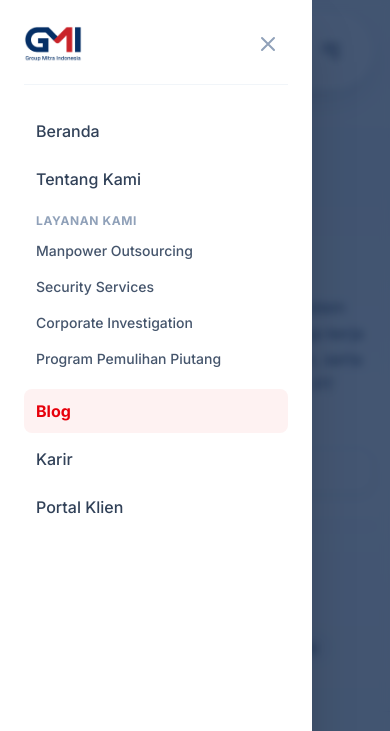
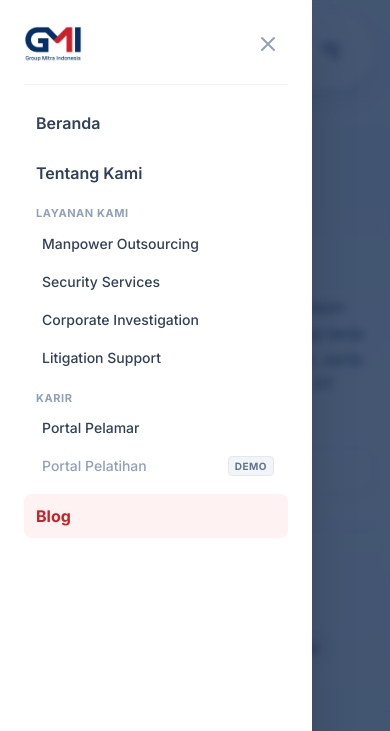
Before and after one commit to itariefda-tech/gmiweb, a website built with Vite: page blog.html in a window 390 px wide. Both pictures are taken after a click on the button "Buka Menu". Shown: the top 731 px of the page. Built offline with nearby package versions, Linux system fonts and the light colour scheme.

Commit message:
fix(nav): add Karir dropdown navigation to blog.html for site consistency

```diff
--- a/blog.html
+++ b/blog.html
@@ -63,11 +63,35 @@
                 </a>
                 <div class="h-px bg-gradient-to-r from-transparent via-slate-200 to-transparent my-0.5"></div>
                 <a href="audit-pemulihan-piutang.html" class="block px-4 py-2.5 rounded-xl text-sm font-semibold text-slate-700 hover:text-[#c52227] hover:bg-slate-50 transition-colors">
-                  Program Pemulihan Piutang
+                  Litigation Support
                 </a>
               </div>
             </div>
           </div>
+
+          <!-- Dropdown Karir -->
+          <div class="relative group py-1">
+            <button type="button" class="nav-link-cool text-slate-700 font-semibold flex items-center gap-1.5 focus:outline-none cursor-pointer" aria-expanded="false" aria-haspopup="true">
+              <span>Karir</span>
+              <svg class="w-3.5 h-3.5 text-slate-400 transition-transform duration-200 group-hover:rotate-180 group-focus-within:rotate-180" fill="none" stroke="currentColor" viewBox="0 0 24 24">
+                <path stroke-linecap="round" stroke-linejoin="round" stroke-width="2.5" d="M19 9l-7 7-7-7" />
+              </svg>
+            </button>
+
+            <!-- Dropdown Card -->
+            <div class="absolute top-full left-1/2 -translate-x-1/2 pt-2 opacity-0 translate-y-2 pointer-events-none group-hover:opacity-100 group-hover:translate-y-0 group-hover:pointer-events-auto group-focus-within:opacity-100 group-focus-within:translate-y-0 group-focus-within:pointer-events-auto transition-all duration-200 z-50">
+              <div class="w-56 bg-white rounded-2xl shadow-xl shadow-slate-900/10 border border-slate-100 p-2 overflow-hidden ring-1 ring-slate-900/5">
+                <a href="karir.html" class="block px-4 py-2.5 rounded-xl text-sm font-semibold text-slate-700 hover:text-[#c52227] hover:bg-slate-50 transition-colors">
+                  Portal Pelamar
+                </a>
+                <a href="#" class="block px-4 py-2.5 rounded-xl text-sm font-semibold text-slate-400 hover:text-slate-600 hover:bg-slate-50 transition-colors flex items-center justify-between" title="Portal Pelatihan (Segera Hadir)">
+                  <span>Portal Pelatihan</span>
+                  <span class="text-[10px] uppercase font-bold tracking-wider px-1.5 py-0.5 rounded bg-slate-100 text-slate-500 border border-slate-200">Demo</span>
+                </a>
+              </div>
+            </div>
+          </div>
+
           <a href="blog.html" class="nav-link-cool text-[#061e43] font-bold" aria-current="page">Blog</a>
         </div>
 
@@ -104,21 +128,44 @@
           </button>
         </div>
 
-        <nav class="flex flex-col gap-1 py-6 text-base font-medium text-slate-800" aria-label="Menu Navigasi Mobile">
+        <nav class="flex flex-col gap-1.5 py-4 text-base font-semibold text-slate-800" aria-label="Navigasi Mobile">
           <a href="index.html" class="drawer-nav-link px-3 py-2.5 rounded-lg hover:bg-slate-50 hover:text-red-600 text-slate-700">Beranda</a>
           <a href="tentang-kami.html" class="drawer-nav-link px-3 py-2.5 rounded-lg hover:bg-slate-50 hover:text-red-600 text-slate-700">Tentang Kami</a>
 
-          <div class="py-2">
-            <div class="px-3 text-xs font-bold uppercase tracking-wider text-slate-400 mb-1">Layanan Kami</div>
-            <a href="layanan-kami.html" class="drawer-nav-link block px-3 py-2 rounded-lg text-sm hover:bg-slate-50 text-slate-600">Manpower Outsourcing</a>
-            <a href="layanan-keamanan.html" class="drawer-nav-link block px-3 py-2 rounded-lg text-sm hover:bg-slate-50 text-slate-600">Security Services</a>
-            <a href="investigasi.html" class="drawer-nav-link block px-3 py-2 rounded-lg text-sm hover:bg-slate-50 text-slate-600">Corporate Investigation</a>
-            <a href="audit-pemulihan-piutang.html" class="drawer-nav-link block px-3 py-2 rounded-lg text-sm hover:bg-slate-50 text-slate-600">Program Pemulihan Piutang</a>
+          <!-- Layanan Kami Mobile Group -->
+          <div class="py-1 px-1">
+            <span class="px-2 text-[11px] font-bold uppercase tracking-wider text-slate-400 block mb-1">Layanan Kami</span>
+            <div class="space-y-0.5 pl-1">
+              <a href="layanan-kami.html" class="drawer-nav-link block px-2.5 py-2 rounded-lg hover:bg-slate-50 hover:text-red-600 text-slate-700 text-sm font-medium">
+                Manpower Outsourcing
+              </a>
+              <a href="layanan-keamanan.html" class="drawer-nav-link block px-2.5 py-2 rounded-lg hover:bg-slate-50 hover:text-red-600 text-slate-700 text-sm font-medium">
+                Security Services
+              </a>
+              <a href="investigasi.html" class="drawer-nav-link block px-2.5 py-2 rounded-lg hover:bg-slate-50 hover:text-red-600 text-slate-700 text-sm font-medium">
+                Corporate Investigation
+              </a>
+              <a href="audit-pemulihan-piutang.html" class="drawer-nav-link block px-2.5 py-2 rounded-lg hover:bg-slate-50 hover:text-red-600 text-slate-700 text-sm font-medium">
+                Litigation Support
+              </a>
+            </div>
           </div>
 
-          <a href="blog.html" class="drawer-nav-link px-3 py-2.5 rounded-lg bg-red-50 text-red-600 font-bold">Blog</a>
-          <a href="karir.html" class="drawer-nav-link px-3 py-2.5 rounded-lg hover:bg-slate-50 hover:text-red-600 text-slate-700">Karir</a>
-          <a href="portal-klien.html" class="drawer-nav-link px-3 py-2.5 rounded-lg hover:bg-slate-50 hover:text-red-600 text-slate-700">Portal Klien</a>
+          <!-- Karir Mobile Group -->
+          <div class="py-1 px-1">
+            <span class="px-2 text-[11px] font-bold uppercase tracking-wider text-slate-400 block mb-1">Karir</span>
+            <div class="space-y-0.5 pl-1">
+              <a href="karir.html" class="drawer-nav-link block px-2.5 py-2 rounded-lg hover:bg-slate-50 hover:text-red-600 text-slate-700 text-sm font-medium">
+                Portal Pelamar
+              </a>
+              <a href="#" class="drawer-nav-link block px-2.5 py-2 rounded-lg hover:bg-slate-50 text-slate-400 hover:text-slate-600 text-sm font-medium flex items-center justify-between" title="Portal Pelatihan (Segera Hadir)">
+                <span>Portal Pelatihan</span>
+                <span class="text-[10px] uppercase font-bold tracking-wider px-1.5 py-0.5 rounded bg-slate-100 text-slate-500 border border-slate-200">Demo</span>
+              </a>
+            </div>
+          </div>
+
+          <a href="blog.html" class="drawer-nav-link px-3 py-2.5 rounded-lg bg-red-50 text-[#c52227] font-bold" aria-current="page">Blog</a>
         </nav>
       </div>
 
--- a/scripts/build_blog_page.cjs
+++ b/scripts/build_blog_page.cjs
@@ -67,20 +67,41 @@ const blogHtmlContent = `<!DOCTYPE html>
                 </a>
                 <div class="h-px bg-gradient-to-r from-transparent via-slate-200 to-transparent my-0.5"></div>
                 <a href="audit-pemulihan-piutang.html" class="block px-4 py-2.5 rounded-xl text-sm font-semibold text-slate-700 hover:text-[#c52227] hover:bg-slate-50 transition-colors">
-                  Program Pemulihan Piutang
+                  Litigation Support
                 </a>
               </div>
             </div>
           </div>
 
-          <a href="galeri.html" class="nav-link-cool text-slate-700 font-semibold">Galeri</a>
-          <a href="klien.html" class="nav-link-cool text-slate-700 font-semibold">Klien</a>
+          <!-- Dropdown Karir -->
+          <div class="relative group py-1">
+            <button type="button" class="nav-link-cool text-slate-700 font-semibold flex items-center gap-1.5 focus:outline-none cursor-pointer" aria-expanded="false" aria-haspopup="true">
+              <span>Karir</span>
+              <svg class="w-3.5 h-3.5 text-slate-400 transition-transform duration-200 group-hover:rotate-180 group-focus-within:rotate-180" fill="none" stroke="currentColor" viewBox="0 0 24 24">
+                <path stroke-linecap="round" stroke-linejoin="round" stroke-width="2.5" d="M19 9l-7 7-7-7" />
+              </svg>
+            </button>
+
+            <!-- Dropdown Card -->
+            <div class="absolute top-full left-1/2 -translate-x-1/2 pt-2 opacity-0 translate-y-2 pointer-events-none group-hover:opacity-100 group-hover:translate-y-0 group-hover:pointer-events-auto group-focus-within:opacity-100 group-focus-within:translate-y-0 group-focus-within:pointer-events-auto transition-all duration-200 z-50">
+              <div class="w-56 bg-white rounded-2xl shadow-xl shadow-slate-900/10 border border-slate-100 p-2 overflow-hidden ring-1 ring-slate-900/5">
+                <a href="karir.html" class="block px-4 py-2.5 rounded-xl text-sm font-semibold text-slate-700 hover:text-[#c52227] hover:bg-slate-50 transition-colors">
+                  Portal Pelamar
+                </a>
+                <a href="#" class="block px-4 py-2.5 rounded-xl text-sm font-semibold text-slate-400 hover:text-slate-600 hover:bg-slate-50 transition-colors flex items-center justify-between" title="Portal Pelatihan (Segera Hadir)">
+                  <span>Portal Pelatihan</span>
+                  <span class="text-[10px] uppercase font-bold tracking-wider px-1.5 py-0.5 rounded bg-slate-100 text-slate-500 border border-slate-200">Demo</span>
+                </a>
+              </div>
+            </div>
+          </div>
+
           <a href="blog.html" class="nav-link-cool text-[#061e43] font-bold" aria-current="page">Blog</a>
         </div>
 
         <!-- Desktop Action Button -->
         <div class="hidden md:flex items-center gap-3 relative right-[3px]">
-          <a href="contact-us.html" class="inline-flex items-center justify-center px-6 py-2.5 rounded-full text-sm font-bold text-white bg-[#c52227] hover:bg-[#a7181d] shadow-md shadow-red-700/20 transition-all duration-200 btn-wiggle-hover cursor-pointer">
+          <a href="contact-us.html" class="inline-flex items-center justify-center px-6 py-2.5 rounded-full text-sm font-bold text-white bg-[#c52227] hover:bg-[#a7181d] shadow-md shadow-red-700/20 transition-all duration-200 btn-wiggle-hover btn-shimmer-subtle cursor-pointer">
             <span>Kontak Kami</span>
           </a>
         </div>
@@ -111,23 +132,44 @@ const blogHtmlContent = `<!DOCTYPE html>
           </button>
         </div>
 
-        <nav class="flex flex-col gap-1 py-6 text-base font-medium text-slate-800" aria-label="Menu Navigasi Mobile">
+        <nav class="flex flex-col gap-1.5 py-4 text-base font-semibold text-slate-800" aria-label="Navigasi Mobile">
           <a href="index.html" class="drawer-nav-link px-3 py-2.5 rounded-lg hover:bg-slate-50 hover:text-red-600 text-slate-700">Beranda</a>
           <a href="tentang-kami.html" class="drawer-nav-link px-3 py-2.5 rounded-lg hover:bg-slate-50 hover:text-red-600 text-slate-700">Tentang Kami</a>
 
-          <div class="py-2">
-            <div class="px-3 text-xs font-bold uppercase tracking-wider text-slate-400 mb-1">Layanan Kami</div>
-            <a href="layanan-kami.html" class="drawer-nav-link block px-3 py-2 rounded-lg text-sm hover:bg-slate-50 text-slate-600">Manpower Outsourcing</a>
-            <a href="layanan-keamanan.html" class="drawer-nav-link block px-3 py-2 rounded-lg text-sm hover:bg-slate-50 text-slate-600">Security Services</a>
-            <a href="investigasi.html" class="drawer-nav-link block px-3 py-2 rounded-lg text-sm hover:bg-slate-50 text-slate-600">Corporate Investigation</a>
-            <a href="audit-pemulihan-piutang.html" class="drawer-nav-link block px-3 py-2 rounded-lg text-sm hover:bg-slate-50 text-slate-600">Program Pemulihan Piutang</a>
+          <!-- Layanan Kami Mobile Group -->
+          <div class="py-1 px-1">
+            <span class="px-2 text-[11px] font-bold uppercase tracking-wider text-slate-400 block mb-1">Layanan Kami</span>
+            <div class="space-y-0.5 pl-1">
+              <a href="layanan-kami.html" class="drawer-nav-link block px-2.5 py-2 rounded-lg hover:bg-slate-50 hover:text-red-600 text-slate-700 text-sm font-medium">
+                Manpower Outsourcing
+              </a>
+              <a href="layanan-keamanan.html" class="drawer-nav-link block px-2.5 py-2 rounded-lg hover:bg-slate-50 hover:text-red-600 text-slate-700 text-sm font-medium">
+                Security Services
+              </a>
+              <a href="investigasi.html" class="drawer-nav-link block px-2.5 py-2 rounded-lg hover:bg-slate-50 hover:text-red-600 text-slate-700 text-sm font-medium">
+                Corporate Investigation
+              </a>
+              <a href="audit-pemulihan-piutang.html" class="drawer-nav-link block px-2.5 py-2 rounded-lg hover:bg-slate-50 hover:text-red-600 text-slate-700 text-sm font-medium">
+                Litigation Support
+              </a>
+            </div>
           </div>
 
-          <a href="galeri.html" class="drawer-nav-link px-3 py-2.5 rounded-lg hover:bg-slate-50 hover:text-red-600 text-slate-700">Galeri</a>
-          <a href="klien.html" class="drawer-nav-link px-3 py-2.5 rounded-lg hover:bg-slate-50 hover:text-red-600 text-slate-700">Klien</a>
-          <a href="blog.html" class="drawer-nav-link px-3 py-2.5 rounded-lg bg-red-50 text-red-600 font-bold">Blog</a>
-          <a href="karir.html" class="drawer-nav-link px-3 py-2.5 rounded-lg hover:bg-slate-50 hover:text-red-600 text-slate-700">Karir</a>
-          <a href="portal-klien.html" class="drawer-nav-link px-3 py-2.5 rounded-lg hover:bg-slate-50 hover:text-red-600 text-slate-700">Portal Klien</a>
+          <!-- Karir Mobile Group -->
+          <div class="py-1 px-1">
+            <span class="px-2 text-[11px] font-bold uppercase tracking-wider text-slate-400 block mb-1">Karir</span>
+            <div class="space-y-0.5 pl-1">
+              <a href="karir.html" class="drawer-nav-link block px-2.5 py-2 rounded-lg hover:bg-slate-50 hover:text-red-600 text-slate-700 text-sm font-medium">
+                Portal Pelamar
+              </a>
+              <a href="#" class="drawer-nav-link block px-2.5 py-2 rounded-lg hover:bg-slate-50 text-slate-400 hover:text-slate-600 text-sm font-medium flex items-center justify-between" title="Portal Pelatihan (Segera Hadir)">
+                <span>Portal Pelatihan</span>
+                <span class="text-[10px] uppercase font-bold tracking-wider px-1.5 py-0.5 rounded bg-slate-100 text-slate-500 border border-slate-200">Demo</span>
+              </a>
+            </div>
+          </div>
+
+          <a href="blog.html" class="drawer-nav-link px-3 py-2.5 rounded-lg bg-red-50 text-[#c52227] font-bold" aria-current="page">Blog</a>
         </nav>
       </div>
 
```
